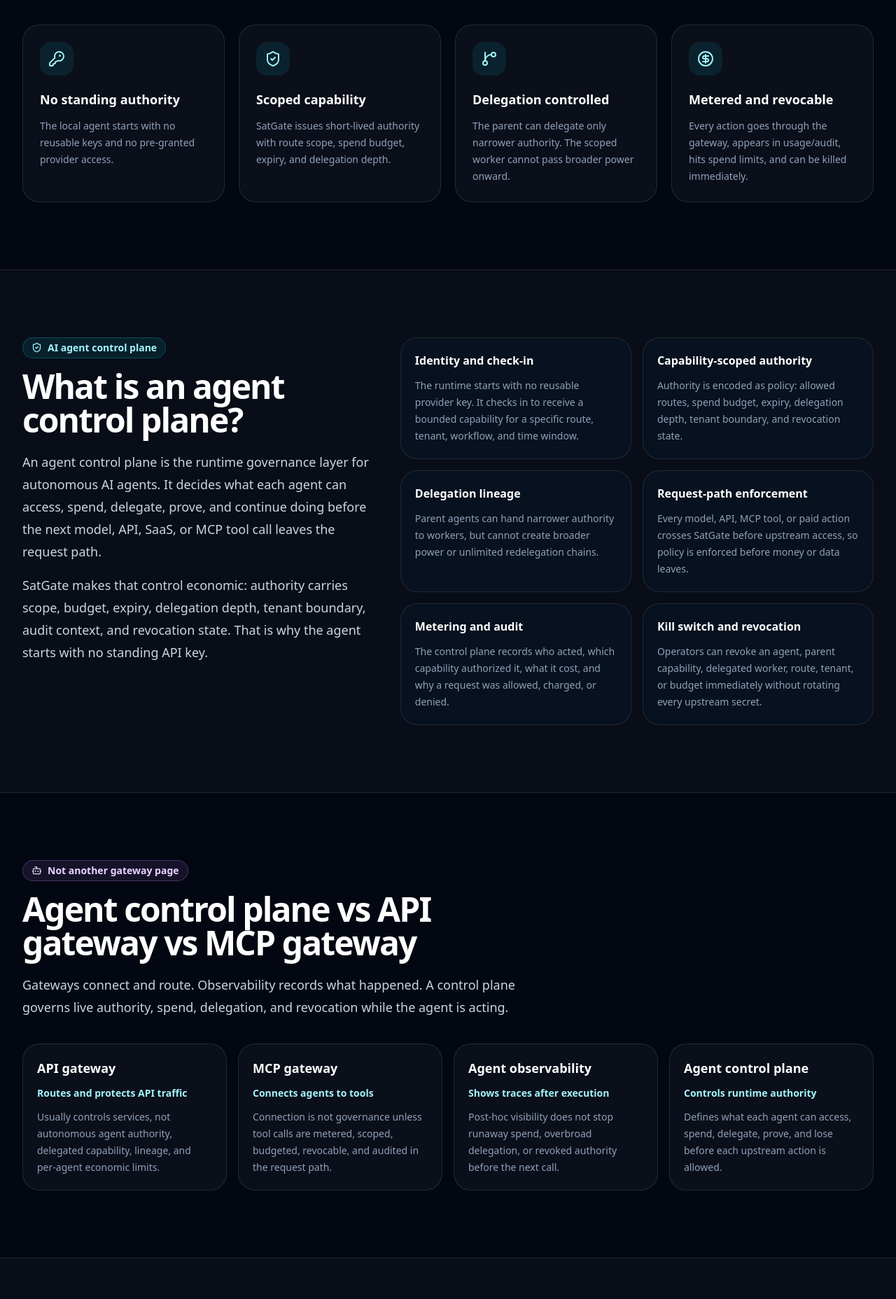
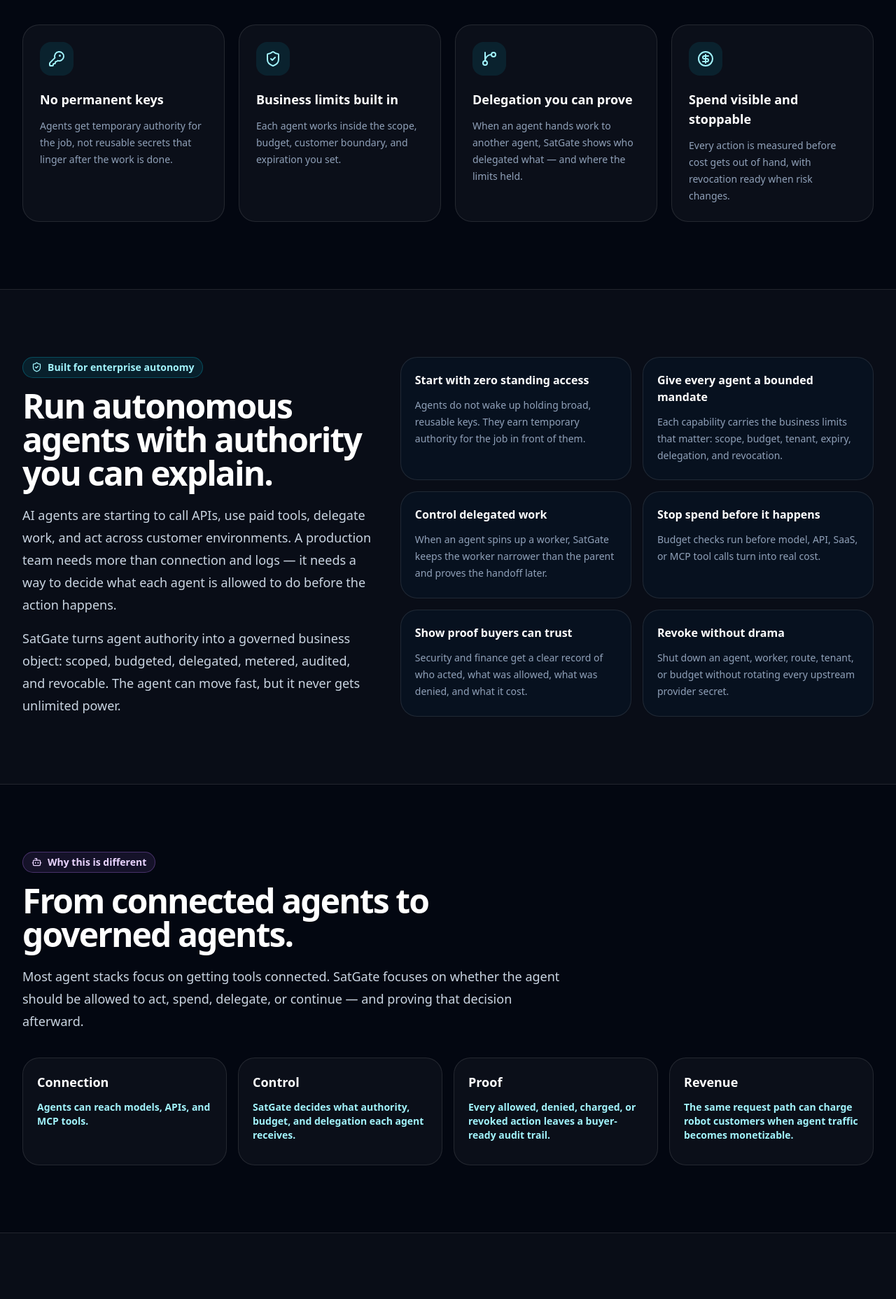
Before and after one commit to SatGate-io/satgate, a Next.js app in the folder satgate-landing/: page /agent-control-plane in a window 1280 px wide. Shown: the part 880-2736 px from the top of the page at 70% size. Built offline with nearby package versions, Linux system fonts and the light colour scheme.

Commit message:
Polish agent control plane buyer copy

```diff
--- a/satgate-landing/app/agent-control-plane/page.tsx
+++ b/satgate-landing/app/agent-control-plane/page.tsx
@@ -61,76 +61,76 @@ export const metadata: Metadata = {
 const proofPoints = [
   {
     icon: KeyRound,
-    title: "No standing authority",
-    body: "The local agent starts with no reusable keys and no pre-granted provider access.",
+    title: "No permanent keys",
+    body: "Agents get temporary authority for the job, not reusable secrets that linger after the work is done.",
   },
   {
     icon: ShieldCheck,
-    title: "Scoped capability",
-    body: "SatGate issues short-lived authority with route scope, spend budget, expiry, and delegation depth.",
+    title: "Business limits built in",
+    body: "Each agent works inside the scope, budget, customer boundary, and expiration you set.",
   },
   {
     icon: GitBranch,
-    title: "Delegation controlled",
-    body: "The parent can delegate only narrower authority. The scoped worker cannot pass broader power onward.",
+    title: "Delegation you can prove",
+    body: "When an agent hands work to another agent, SatGate shows who delegated what — and where the limits held.",
   },
   {
     icon: CircleDollarSign,
-    title: "Metered and revocable",
-    body: "Every action goes through the gateway, appears in usage/audit, hits spend limits, and can be killed immediately.",
+    title: "Spend visible and stoppable",
+    body: "Every action is measured before cost gets out of hand, with revocation ready when risk changes.",
   },
 ];
 
-const statusCodes = [
-  ["200", "Gateway-approved action", "Allowed only through SatGate"],
-  ["402", "Budget cap enforced", "Spend limit stops the agent"],
-  ["401", "Kill switch enforced", "Revocation cuts access immediately"],
-  ["403", "Customer isolation denied", "Tenant boundary holds"],
-  ["400", "Further delegation denied", "Delegation depth is exhausted"],
+const enforcementOutcomes = [
+  ["Approved work", "The agent completes authorized tasks through SatGate, with policy and tenant context attached."],
+  ["Budget protected", "Spend caps stop runaway loops before the next expensive call leaves the request path."],
+  ["Access revoked", "A kill switch cuts off a risky agent or delegated worker immediately."],
+  ["Tenant isolated", "Customer boundaries stay intact even when agents call shared tools or APIs."],
+  ["Delegation contained", "A worker can only receive the narrower authority the parent was allowed to hand off."],
 ];
 
 const controlPlaneCapabilities = [
   [
-    "Identity and check-in",
-    "The runtime starts with no reusable provider key. It checks in to receive a bounded capability for a specific route, tenant, workflow, and time window.",
+    "Start with zero standing access",
+    "Agents do not wake up holding broad, reusable keys. They earn temporary authority for the job in front of them.",
   ],
   [
-    "Capability-scoped authority",
-    "Authority is encoded as policy: allowed routes, spend budget, expiry, delegation depth, tenant boundary, and revocation state.",
+    "Give every agent a bounded mandate",
+    "Each capability carries the business limits that matter: scope, budget, tenant, expiry, delegation, and revocation.",
   ],
   [
-    "Delegation lineage",
-    "Parent agents can hand narrower authority to workers, but cannot create broader power or unlimited redelegation chains.",
+    "Control delegated work",
+    "When an agent spins up a worker, SatGate keeps the worker narrower than the parent and proves the handoff later.",
   ],
   [
-    "Request-path enforcement",
-    "Every model, API, MCP tool, or paid action crosses SatGate before upstream access, so policy is enforced before money or data leaves.",
+    "Stop spend before it happens",
+    "Budget checks run before model, API, SaaS, or MCP tool calls turn into real cost.",
   ],
   [
-    "Metering and audit",
-    "The control plane records who acted, which capability authorized it, what it cost, and why a request was allowed, charged, or denied.",
+    "Show proof buyers can trust",
+    "Security and finance get a clear record of who acted, what was allowed, what was denied, and what it cost.",
   ],
   [
-    "Kill switch and revocation",
-    "Operators can revoke an agent, parent capability, delegated worker, route, tenant, or budget immediately without rotating every upstream secret.",
+    "Revoke without drama",
+    "Shut down an agent, worker, route, tenant, or budget without rotating every upstream provider secret.",
   ],
 ];
 
 const comparisons = [
-  ["API gateway", "Routes and protects API traffic", "Usually controls services, not autonomous agent authority, delegated capability, lineage, and per-agent economic limits."],
-  ["MCP gateway", "Connects agents to tools", "Connection is not governance unless tool calls are metered, scoped, budgeted, revocable, and audited in the request path."],
-  ["Agent observability", "Shows traces after execution", "Post-hoc visibility does not stop runaway spend, overbroad delegation, or revoked authority before the next call."],
-  ["Agent control plane", "Controls runtime authority", "Defines what each agent can access, spend, delegate, prove, and lose before each upstream action is allowed."],
+  ["Connection", "Agents can reach models, APIs, and MCP tools."],
+  ["Control", "SatGate decides what authority, budget, and delegation each agent receives."],
+  ["Proof", "Every allowed, denied, charged, or revoked action leaves a buyer-ready audit trail."],
+  ["Revenue", "The same request path can charge robot customers when agent traffic becomes monetizable."],
 ];
 
 const faqs = [
   [
     "What is an agent control plane?",
-    "An agent control plane is the governance layer that decides what an AI agent is allowed to access, spend, delegate, and continue doing at runtime. For SatGate, that control happens in the request path using scoped capabilities, budget policy, audit, metering, and revocation.",
+    "An agent control plane gives teams a live way to govern AI agents: what they can access, how much they can spend, what they can delegate, and when their authority should end. SatGate puts that control in the path of each agent action.",
   ],
   [
     "How is an agent control plane different from an API gateway?",
-    "An API gateway usually manages routes, authentication, rate limits, and service protection. An agent control plane governs autonomous authority: no standing keys, delegated capability, budget enforcement, lineage proof, tenant isolation, and kill-switch revocation for agents and sub-agents.",
+    "An API gateway protects services. An agent control plane governs the agents using those services: their budget, customer boundary, delegation rights, audit trail, and ability to be revoked instantly.",
   ],
   [
     "Why do local AI agents need no standing authority?",
@@ -138,7 +138,7 @@ const faqs = [
   ],
   [
     "How does SatGate control agent delegation?",
-    "SatGate attaches delegation depth, route scope, spend budget, expiry, and tenant caveats to agent capabilities. A parent can delegate narrower authority to a worker, but the worker cannot exceed the parent, inflate budget, cross tenants, or keep delegating after depth is exhausted.",
+    "SatGate lets a parent agent hand off only the authority it is allowed to share. The worker gets narrower limits, the handoff is visible, and attempts to exceed policy are blocked before they become spend or risk.",
   ],
 ];
 
@@ -252,16 +252,16 @@ export default function AgentControlPlanePage() {
           <div>
             <div className="mb-7 inline-flex items-center gap-2 rounded-full border border-cyan-400/25 bg-cyan-400/10 px-4 py-2 text-sm font-semibold text-cyan-200">
               <Bot size={16} />
-              Agent Control Plane demo
+              Governed AI agents
             </div>
             <h1 className="max-w-4xl text-5xl font-black leading-[0.95] tracking-[-0.055em] text-white sm:text-6xl lg:text-7xl">
               SatGate Agent Control Plane
             </h1>
             <p className="mt-7 max-w-2xl text-xl leading-8 text-slate-300">
-              A local AI agent has no standing authority. It checks in, receives scoped capability, delegates only within policy, gets metered, appears in audit, and can be shut down instantly.
+              Govern local AI agents before they touch expensive models, sensitive APIs, paid tools, or customer data. SatGate gives every agent bounded authority, visible spend, controlled delegation, and instant revocation.
             </p>
             <p className="mt-5 max-w-2xl text-lg font-semibold text-cyan-200">
-              Control the agent. Control delegation. Prove the lineage. Meter spend. Shut it down instantly.
+              Let agents work — without giving them blank checks, permanent keys, or invisible authority.
             </p>
             <div className="mt-9 flex flex-col gap-4 sm:flex-row">
               <a
@@ -319,16 +319,16 @@ export default function AgentControlPlanePage() {
           <div>
             <div className="mb-4 inline-flex items-center gap-2 rounded-full border border-cyan-400/25 bg-cyan-400/10 px-3 py-1 text-sm font-semibold text-cyan-200">
               <ShieldCheck size={15} />
-              AI agent control plane
+              Built for enterprise autonomy
             </div>
             <h2 className="text-4xl font-black tracking-[-0.04em] text-white sm:text-5xl">
-              What is an agent control plane?
+              Run autonomous agents with authority you can explain.
             </h2>
             <p className="mt-5 text-lg leading-8 text-slate-300">
-              An agent control plane is the runtime governance layer for autonomous AI agents. It decides what each agent can access, spend, delegate, prove, and continue doing before the next model, API, SaaS, or MCP tool call leaves the request path.
+              AI agents are starting to call APIs, use paid tools, delegate work, and act across customer environments. A production team needs more than connection and logs — it needs a way to decide what each agent is allowed to do before the action happens.
             </p>
             <p className="mt-4 text-lg leading-8 text-slate-300">
-              SatGate makes that control economic: authority carries scope, budget, expiry, delegation depth, tenant boundary, audit context, and revocation state. That is why the agent starts with no standing API key.
+              SatGate turns agent authority into a governed business object: scoped, budgeted, delegated, metered, audited, and revocable. The agent can move fast, but it never gets unlimited power.
             </p>
           </div>
           <div className="grid gap-4 sm:grid-cols-2">
@@ -347,13 +347,13 @@ export default function AgentControlPlanePage() {
           <div className="mb-9 max-w-3xl">
             <div className="mb-4 inline-flex items-center gap-2 rounded-full border border-purple-400/30 bg-purple-400/10 px-3 py-1 text-sm font-semibold text-purple-200">
               <Bot size={15} />
-              Not another gateway page
+              Why this is different
             </div>
             <h2 className="text-4xl font-black tracking-[-0.04em] text-white sm:text-5xl">
-              Agent control plane vs API gateway vs MCP gateway
+              From connected agents to governed agents.
             </h2>
             <p className="mt-5 text-lg leading-8 text-slate-300">
-              Gateways connect and route. Observability records what happened. A control plane governs live authority, spend, delegation, and revocation while the agent is acting.
+              Most agent stacks focus on getting tools connected. SatGate focuses on whether the agent should be allowed to act, spend, delegate, or continue — and proving that decision afterward.
             </p>
           </div>
           <div className="grid gap-4 lg:grid-cols-4">
@@ -373,29 +373,29 @@ export default function AgentControlPlanePage() {
           <div>
             <div className="mb-4 inline-flex items-center gap-2 rounded-full border border-purple-400/30 bg-purple-400/10 px-3 py-1 text-sm font-semibold text-purple-200">
               <LockKeyhole size={15} />
-              Govern what power can be handed onward
+              Delegation without runaway authority
             </div>
             <h2 className="text-4xl font-black tracking-[-0.04em] text-white sm:text-5xl">
-              The proof is delegation lineage, not another chat demo.
+              See exactly how agent authority moves.
             </h2>
             <p className="mt-5 text-lg leading-8 text-slate-300">
-              The governed parent agent receives a bounded capability. The scoped worker gets less scope, less budget, and zero remaining delegation depth. When it tries to delegate again, policy stops it and the audit trail records the denial.
+              When one agent delegates work to another, SatGate keeps the child narrower than the parent. Security teams can see the chain of authority, the budget attached to it, and where policy stopped the handoff.
             </p>
           </div>
           <div className="rounded-3xl border border-white/10 bg-[#061120] p-6">
             <div className="mb-5 flex items-center gap-3 text-cyan-200">
               <GitBranch size={20} />
-              <span className="text-sm font-bold uppercase tracking-[0.22em]">Lineage shape</span>
+              <span className="text-sm font-bold uppercase tracking-[0.22em]">Authority chain</span>
             </div>
             <div className="space-y-4 font-mono text-sm">
               <div className="rounded-2xl border border-cyan-400/35 bg-cyan-400/10 p-4">
-                local-agent-parent <span className="text-slate-400">scope + budget + depth=1</span>
+                Parent agent <span className="text-slate-400">approved scope and budget</span>
               </div>
               <div className="ml-8 rounded-2xl border border-purple-400/40 bg-purple-400/10 p-4">
-                ↳ scoped-worker <span className="text-slate-400">narrower scope + depth=0</span>
+                ↳ Worker agent <span className="text-slate-400">narrower authority</span>
               </div>
               <div className="ml-16 rounded-2xl border border-red-400/40 bg-red-400/10 p-4 text-red-200">
-                ↳ further delegation denied
+                ↳ Further handoff blocked by policy
               </div>
             </div>
           </div>
@@ -408,20 +408,20 @@ export default function AgentControlPlanePage() {
             <div>
               <div className="mb-4 inline-flex items-center gap-2 rounded-full border border-cyan-400/25 bg-cyan-400/10 px-3 py-1 text-sm font-semibold text-cyan-200">
                 <Siren size={15} />
-                Runtime enforcement
+                Clear policy outcomes
               </div>
               <h2 className="text-4xl font-black tracking-[-0.04em] text-white sm:text-5xl">
-                200 / 402 / 401 / 403 / 400
+                Buyers see control, not console noise.
               </h2>
             </div>
             <p className="max-w-2xl text-slate-300">
-              Buyers see policy outcomes, not raw verifier logs: allowed calls, hard budget stops, kill switch enforcement, customer isolation, and denied delegation.
+              The dashboard should tell a CISO or CFO what happened in plain English: approved work, protected budget, revoked access, tenant isolation, and contained delegation.
             </p>
           </div>
           <div className="grid gap-4 md:grid-cols-5">
-            {statusCodes.map(([code, title, body]) => (
-              <div key={code} className="rounded-3xl border border-white/10 bg-white/[0.035] p-5">
-                <div className="text-4xl font-black text-cyan-200">{code}</div>
+            {enforcementOutcomes.map(([title, body]) => (
+              <div key={title} className="rounded-3xl border border-white/10 bg-white/[0.035] p-5">
+                <div className="text-sm font-bold uppercase tracking-[0.18em] text-cyan-200">Outcome</div>
                 <h3 className="mt-4 text-base font-bold text-white">{title}</h3>
                 <p className="mt-2 text-sm leading-6 text-slate-400">{body}</p>
               </div>
@@ -440,11 +440,11 @@ export default function AgentControlPlanePage() {
           <div className="flex flex-col justify-center">
             <div className="mb-4 inline-flex items-center gap-2 rounded-full border border-cyan-400/25 bg-cyan-400/10 px-3 py-1 text-sm font-semibold text-cyan-200 w-fit">
               <TimerReset size={15} />
-              Meeting walkthrough
+              Buyer walkthrough
             </div>
-            <h2 className="text-4xl font-black tracking-[-0.04em] text-white">Use the 73-second version live.</h2>
+            <h2 className="text-4xl font-black tracking-[-0.04em] text-white">Show the control loop in 73 seconds.</h2>
             <p className="mt-5 text-lg leading-8 text-slate-300">
-              The short video opens the door. The walkthrough shows the full operator view: lineage proof, local runtime check-in, enforcement timeline, audit, spend, and revocation.
+              The walkthrough shows the buyer story end to end: an agent receives bounded authority, delegates safely, hits real policy checks, leaves an audit trail, and can be shut down immediately.
             </p>
             {/* Use a plain img here; Next's dev image optimizer rejects this local PNG in some environments. */}
             {/* eslint-disable-next-line @next/next/no-img-element */}
@@ -462,7 +462,7 @@ export default function AgentControlPlanePage() {
           <div>
             <h2 className="text-4xl font-black tracking-[-0.04em] text-white">Agent control-plane FAQ</h2>
             <p className="mt-5 text-lg leading-8 text-slate-300">
-              Short answers for buyers comparing SatGate against API gateways, MCP gateways, agent frameworks, and observability tools.
+              SatGate is for teams that want autonomous agents in production without handing them permanent keys, unmanaged delegation, or uncontrolled spend.
             </p>
           </div>
           <div className="space-y-4">
```
